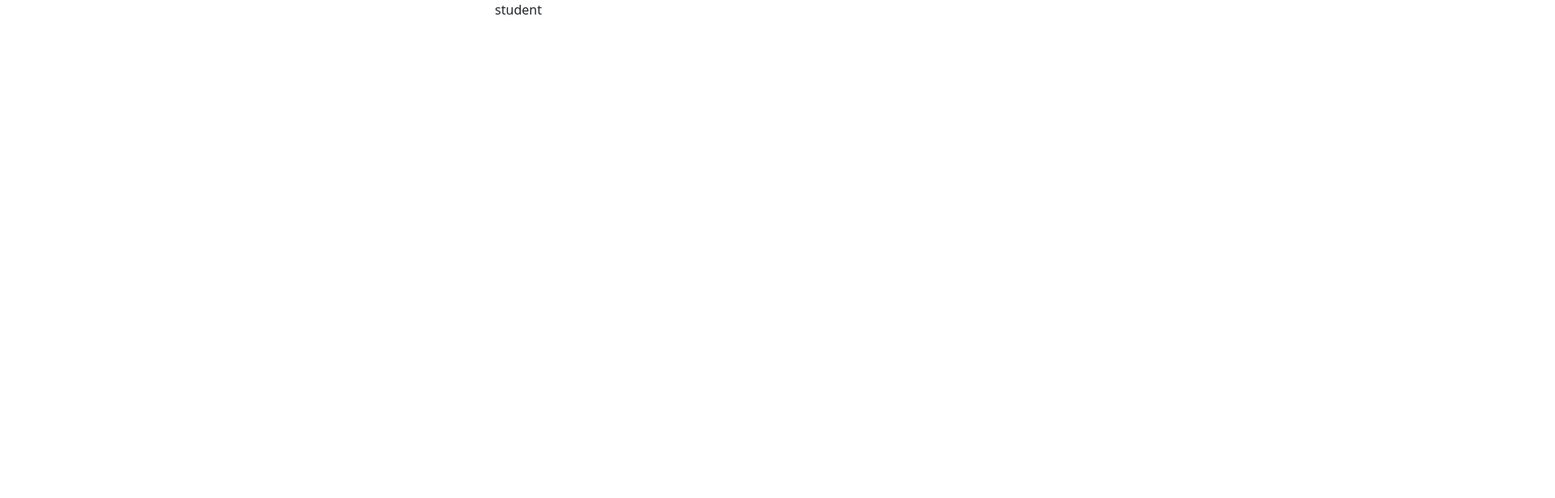
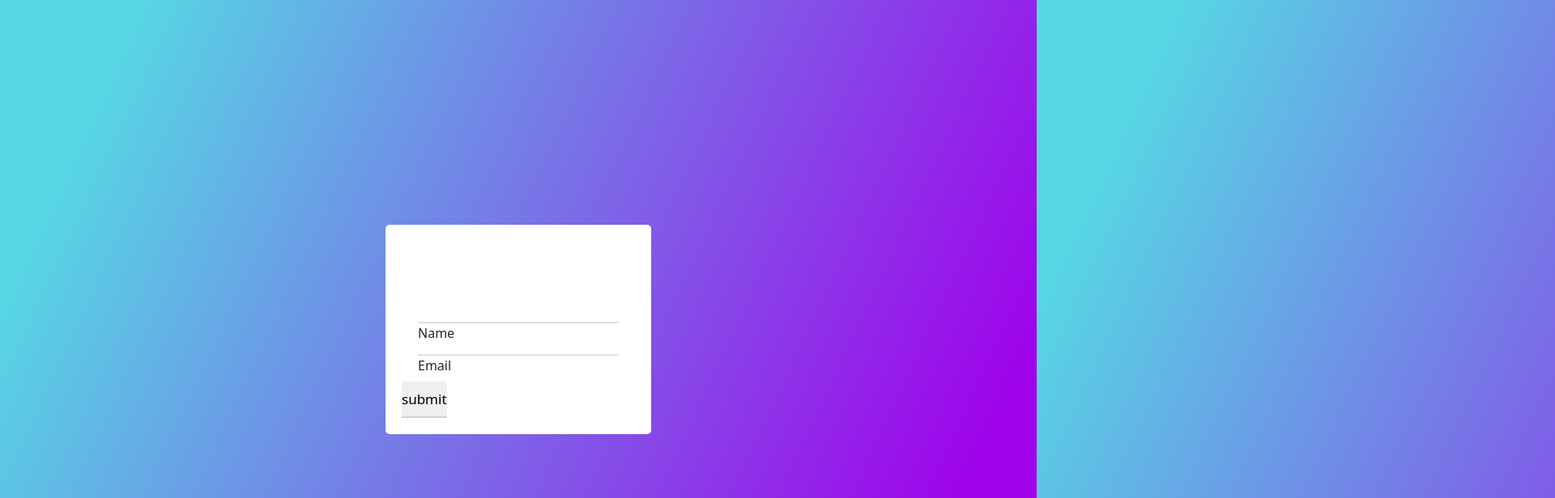
Before and after one commit to gangaweerakkody/NodeCRUDWithReact, a React (Create React App) app in the folder frontend/: page / in a window 1280 px wide. Shown: the top 616 px of the page at 81% size, 1920 px wide, since content can reach past the window. Built offline with nearby package versions, Linux system fonts and the light colour scheme.

Commit message:
created frontend some pares

```diff
--- a/frontend/package.json
+++ b/frontend/package.json
@@ -4,8 +4,9 @@
   "private": true,
   "dependencies": {
     "cra-template": "1.2.0",
-    "react": "^19.0.0",
-    "react-dom": "^19.0.0",
+    "react": "^18.2.0",
+    "react-dom": "^18.2.0",
+    "react-router-dom": "^6.28.2",
     "react-scripts": "5.0.1"
   },
   "scripts": {
--- a/frontend/src/App.css
+++ /dev/null
@@ -1,38 +0,0 @@
-.App {
-  text-align: center;
-}
-
-.App-logo {
-  height: 40vmin;
-  pointer-events: none;
-}
-
-@media (prefers-reduced-motion: no-preference) {
-  .App-logo {
-    animation: App-logo-spin infinite 20s linear;
-  }
-}
-
-.App-header {
-  background-color: #282c34;
-  min-height: 100vh;
-  display: flex;
-  flex-direction: column;
-  align-items: center;
-  justify-content: center;
-  font-size: calc(10px + 2vmin);
-  color: white;
-}
-
-.App-link {
-  color: #61dafb;
-}
-
-@keyframes App-logo-spin {
-  from {
-    transform: rotate(0deg);
-  }
-  to {
-    transform: rotate(360deg);
-  }
-}
--- a/frontend/src/App.js
+++ b/frontend/src/App.js
@@ -1,7 +1,8 @@
 
-import './App.css';
+import './student.css'
 import 'bootstrap/dist/css/bootstrap.min.css';
-import {BrowserRouter, Routes, Route} from 'react-router-dom';
+import { BrowserRouter, Routes, Route } from 'react-router-dom';
+
 import Student from './Student';
 
 function App() {
--- a/frontend/src/Student.js
+++ b/frontend/src/Student.js
@@ -1,9 +1,35 @@
-import React from 'react'
+
 
 function Student() {
   return (
-    <div>
-    student
+    <div className="container">
+        <div className="body">
+           <form method="" >
+            <div className="form-row">
+                <div className="input-data">
+                <input type="text" required/>
+                        <div classname="underline"> </div>
+                         <label for="">Name</label>
+                     </div>
+                     <div className="input-data">
+                     <input type="email"  required/>
+                        <div classname="underline">
+
+                        </div>
+                        <label for="">Email</label>
+                     </div>
+                 </div>
+                    <div className="submit-btn">
+                        <div className="input-data">
+                            <div className="inner"></div>
+                            <input type="submit" value="submit"/>
+                        </div>
+                    </div>
+
+
+           </form>
+        </div>
+
     </div>
   )
 }
--- a/frontend/src/index.css
+++ /dev/null
@@ -1,13 +0,0 @@
-body {
-  margin: 0;
-  font-family: -apple-system, BlinkMacSystemFont, 'Segoe UI', 'Roboto', 'Oxygen',
-    'Ubuntu', 'Cantarell', 'Fira Sans', 'Droid Sans', 'Helvetica Neue',
-    sans-serif;
-  -webkit-font-smoothing: antialiased;
-  -moz-osx-font-smoothing: grayscale;
-}
-
-code {
-  font-family: source-code-pro, Menlo, Monaco, Consolas, 'Courier New',
-    monospace;
-}
--- a/frontend/src/index.js
+++ b/frontend/src/index.js
@@ -1,6 +1,6 @@
 import React from 'react';
 import ReactDOM from 'react-dom/client';
-import './index.css';
+
 import App from './App';
 
 
--- /dev/null
+++ b/frontend/src/student.css
@@ -0,0 +1,93 @@
+*{
+    margin:0;
+    padding: 0;
+    outline: none;
+    box-sizing: border-box;
+}
+
+body{
+   background:linear-gradient(115deg, #56d8e4 10%, #9f01ea 90%);
+
+}
+.container{
+
+    justify-content: center;
+    align-items: center;
+    display: flex;
+    width: 800px;
+    height: 100vh;
+    padding:  25px 40px 10px 40px;
+    box-shadow: 0 0 0px 0px 10px rgba(0,0,0,0.1);;
+
+}
+
+.body{
+    padding:20px;
+    background-color: white;
+    border-radius: 5px;
+}
+
+.body form{
+    padding : 30px 0 0 0;
+}
+
+.body form .form-row{
+
+    margin:32px 0;
+}
+
+form .form-row .input-data{
+    width:100%;
+    height: 40px;
+    margin:0 20px;
+
+}
+.input-data input{
+
+  display:block;
+
+  height: 100%;
+  border: none;
+  font-size: 17px;
+  border-bottom: 2px solid rgba(0,0,0, 0.12);
+}
+
+.input-data input:focus ~ label{
+    transform: translateY(-20px);
+    font-size:14px;
+    color:#022a2e;
+}
+.input-data label{
+    position: absolute;
+    pointer-events: none;
+
+    font-size: 16px;
+    transition: all 0.3s ease;
+}
+
+.input-data .underline{
+    position: absolute;
+    bottom:0;
+    height: 2px;
+    width:100%;
+    transform: scaleX(0);
+
+}
+.input-data input:focus ~ .underline:before,
+.input-data input:valid ~ .underline:before{
+    transform: scale(1);
+}
+
+.submit-btn .input-data{
+    overflow: hidden;
+    height: 45px!important;
+    width:25%!important;
+}
+
+.submit-btn .input-data .inner{
+    height: 100%;
+    width:300%;
+    position: absolute;
+    left: -100%;
+    background:linear-gradient(right, #56d8e4, #9f01ea, #56d8e4, #9f01ea);
+}
```
Also changed, not shown: 1 other file (tests, documents, lock files or other folders).
